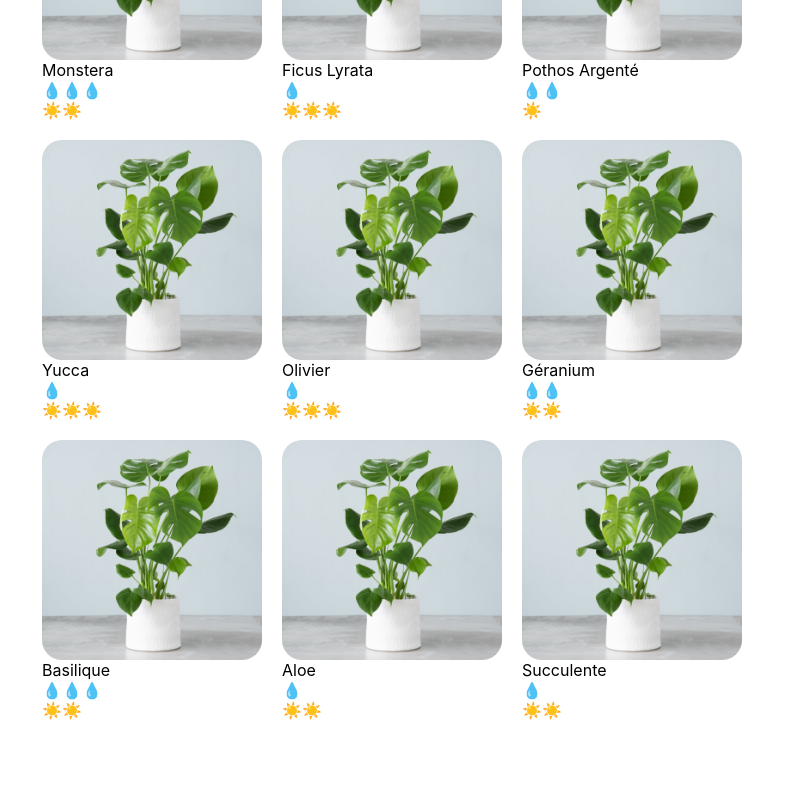
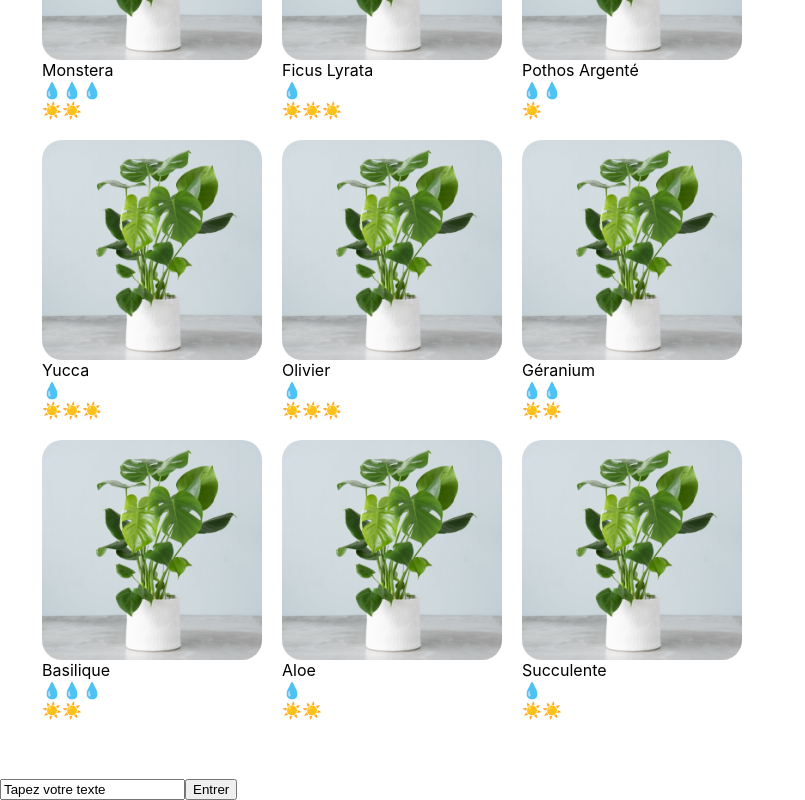
Before and after one commit to Gadln/JunglePage, a React (Create React App) app in the folder la-maison-jungle/: page / in a window 1280 px wide. Shown: the part 443-1243 px from the top of the page, without its empty margins (0-805 px from the left). Before the commit the page ends 1221 px from the top, so only its background shows below. Built offline with nearby package versions, Linux system fonts and the light colour scheme.

Commit message:
Add form not controled

```diff
--- a/la-maison-jungle/src/components/App.js
+++ b/la-maison-jungle/src/components/App.js
@@ -3,6 +3,11 @@ import '../styles/App.css';
 import Banner from './Banner';
 import ShoppingList from './ShoppingList';
 import logo from '../assets/logo.png'
+
+function handleSubmit (e) {
+	e.preventDefault()
+	alert(e.target['my_input'].value)
+}
 
 function App() {
   return (<React.Fragment>
@@ -12,6 +17,10 @@ function App() {
 			</Banner>
 			{/* <Cart /> */}
 			<ShoppingList />
+			<form onSubmit={handleSubmit}>
+				<input type='text' name='my_input' defaultValue='Tapez votre texte' />
+				<button type='submit'>Entrer</button>
+			</form>
    </React.Fragment>
   );
 }
```
